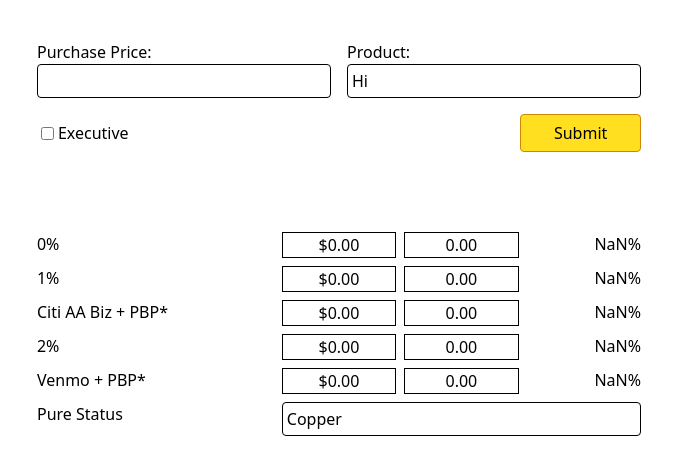
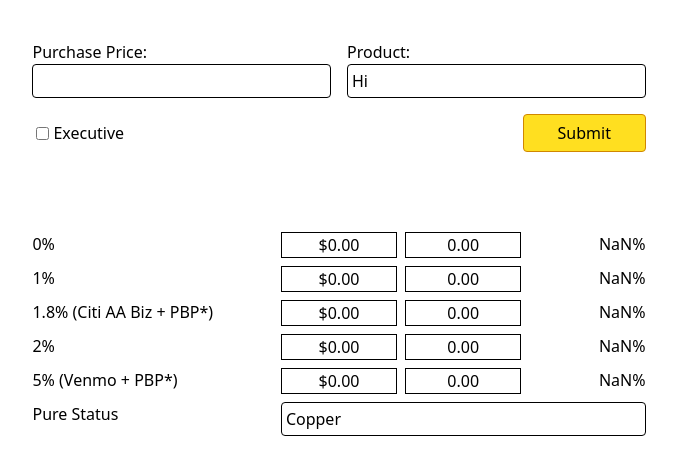
Before and after one commit to justinbian10/costgold-frontend, a React (Vite) app: page / in a window 1280 px wide. Shown: the top 474 px of the page, without its empty margins (301-978 px from the left). Built offline with nearby package versions, Linux system fonts and the light colour scheme.

Commit message:
Update language

```diff
--- a/src/components/ProductForm.tsx
+++ b/src/components/ProductForm.tsx
@@ -22,7 +22,7 @@ function ProductForm({handlePriceQuery}) {
 				<option value="one-oz-maple-leaf-26">1oz Maple Leaf 26</option>
 				<option value="one-oz-maple-leaf-any">1oz Maple Leaf Any</option>
 				<option value="one-oz-buffalo-coin-26">1oz Buffalo Coin 26</option>
-				<option value="one-oz-buffalo-coin-any">1oz Buffal Coin Any</option>
+				<option value="one-oz-buffalo-coin-any">1oz Buffalo Coin Any</option>
 				<option value="one-oz-eagle-coin-25">1oz Eagle Coin 26</option>
 				<option value="one-oz-eagle-coin-any">1oz Eagle Coin Any</option>
 				<option value="50-gram-fortuna">50g Fortuna</option>
--- a/src/components/PurchaseValueDisplay.tsx
+++ b/src/components/PurchaseValueDisplay.tsx
@@ -38,9 +38,9 @@ function PurchaseValueDisplay({price, buyPrice}) {
 		<div className="grid grid-cols-5 gap-2 p-10 w-full">
 			<PaymentSummary price={price} buyPrice={buyPrice} paymentName="0%" feePercent="0" pureStatusPercent={pureStatusPercent} />
 			<PaymentSummary price={price} buyPrice={buyPrice} paymentName="1%" feePercent="-1" pureStatusPercent={pureStatusPercent} />
-			<PaymentSummary price={price} buyPrice={buyPrice} paymentName="Citi AA Biz + PBP*" feePercent="-1.8" pureStatusPercent={pureStatusPercent} />
+			<PaymentSummary price={price} buyPrice={buyPrice} paymentName="1.8% (Citi AA Biz + PBP*)" feePercent="-1.8" pureStatusPercent={pureStatusPercent} />
 			<PaymentSummary price={price} buyPrice={buyPrice} paymentName="2%" feePercent="-2" pureStatusPercent={pureStatusPercent} />
-			<PaymentSummary price={price} buyPrice={buyPrice} paymentName="Venmo + PBP*" feePercent="-5" pureStatusPercent={pureStatusPercent} />
+			<PaymentSummary price={price} buyPrice={buyPrice} paymentName="5% (Venmo + PBP*)" feePercent="-5" pureStatusPercent={pureStatusPercent} />
 			<p className="col-span-2">Pure Status</p>
 			<select name="product" className="border text-md appearance-none rounded-sm p-1 col-span-3 flex items-center" onChange={handleStatusChange}>
 				<option value=".75">Copper</option>
```
